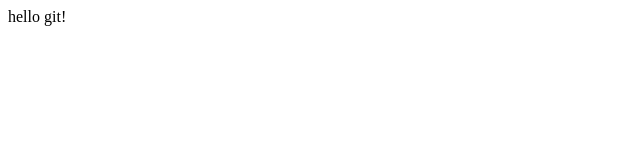
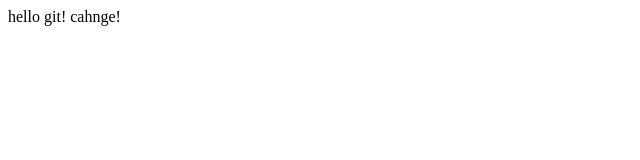
Before and after one commit to korenori-teinei/test, a plain HTML site: page index.html in a window 1280 px wide. Shown: the full height of the page, 0-640 px from the left. Drawn offline with Linux system fonts and the light colour scheme.

Commit message:
first edit

```diff
--- a/index.html
+++ b/index.html
@@ -8,5 +8,6 @@
 </head>
 <body>
     hello git!
+    cahnge!
 </body>
 </html>
```
